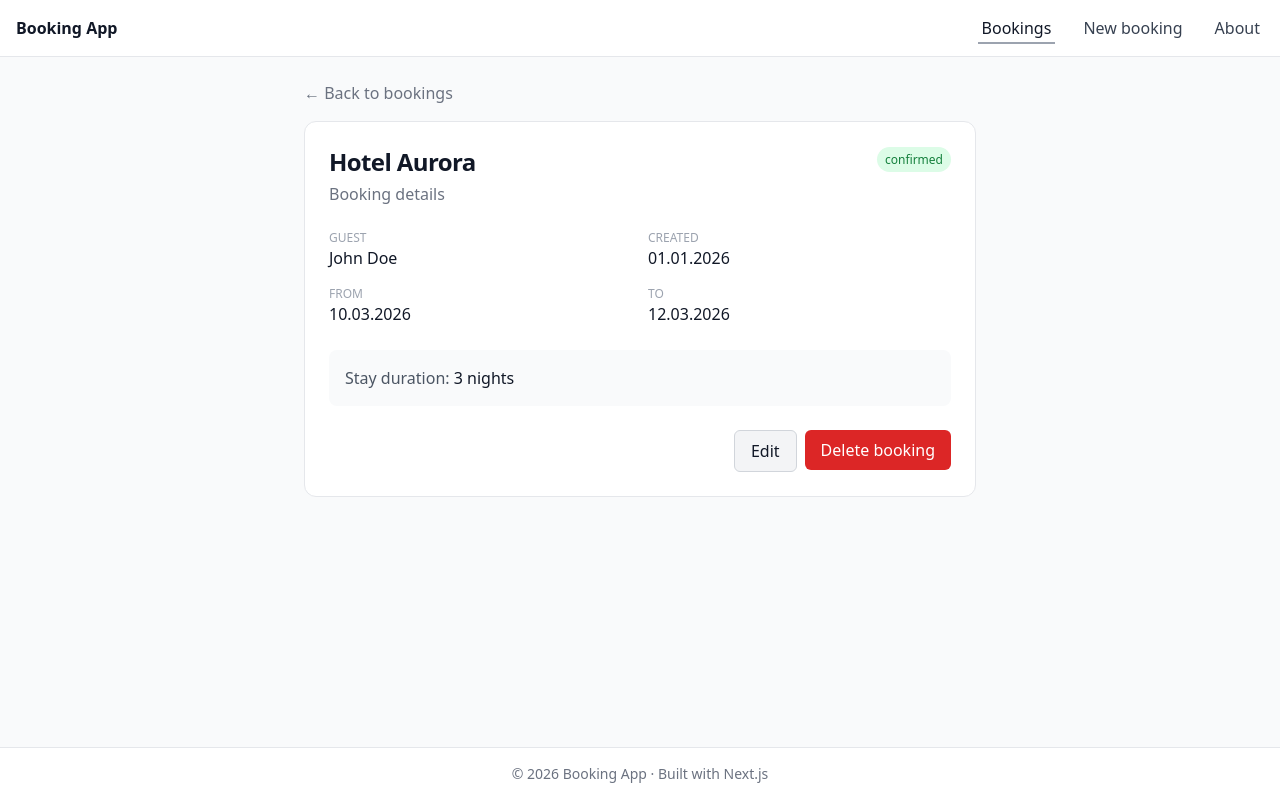
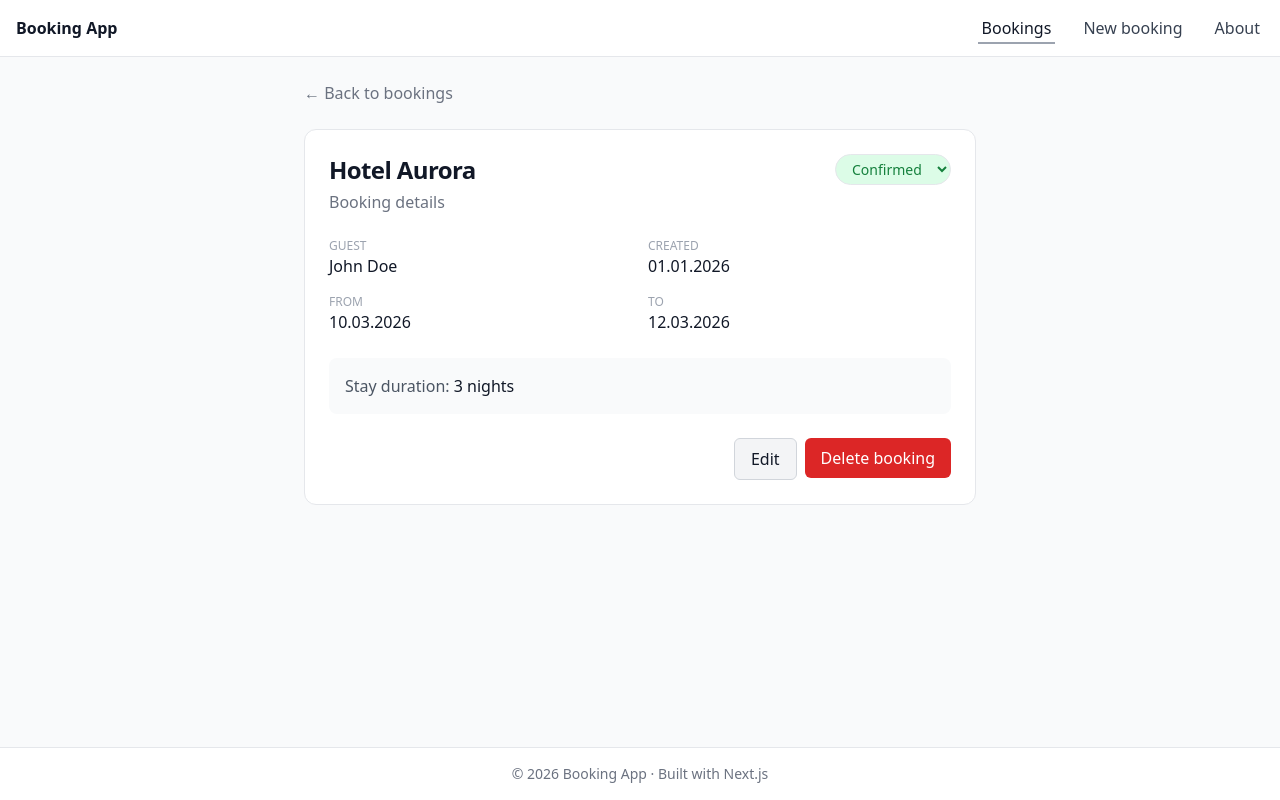
Before and after one commit to veljko-naumovic/reservation-system-frontend, a Next.js app: page /bookings/1 in a window 1280 px wide. Built offline with nearby package versions, Linux system fonts and the light colour scheme.

Commit message:
Add change status on details page

```diff
--- a/app/api/bookings/route.ts
+++ b/app/api/bookings/route.ts
@@ -12,13 +12,13 @@ export const GET = async (request: Request) => {
 	const { searchParams } = new URL(request.url);
 	const id = searchParams.get("id");
 
-	// SINGLE BOOKING
+	// Single booking
 	if (id) {
 		const booking = bookings.find((b) => b.id === id);
 		return NextResponse.json(booking ?? null);
 	}
 
-	// ALL BOOKINGS
+	//All bookings
 	return NextResponse.json(bookings);
 };
 export const POST = async (req: Request) => {
@@ -54,7 +54,7 @@ export const DELETE = async (request: Request) => {
 		);
 	}
 
-	return NextResponse.json({ id }); // vrati id (korisno za frontend)
+	return NextResponse.json({ id }); // retrun id
 };
 
 export const PUT = async (request: Request) => {
@@ -70,3 +70,18 @@ export const PUT = async (request: Request) => {
 
 	return NextResponse.json({ success: true });
 };
+
+export const PATCH = async (request: Request) => {
+	const { searchParams } = new URL(request.url);
+	const id = searchParams.get("id");
+	const body = await request.json();
+
+	const booking = bookings.find((b) => b.id === id);
+	if (!booking) {
+		return NextResponse.json(null, { status: 404 });
+	}
+
+	booking.status = body.status;
+
+	return NextResponse.json(booking);
+};
--- a/app/bookings/[id]/edit/page.tsx
+++ b/app/bookings/[id]/edit/page.tsx
@@ -40,9 +40,13 @@ const EditBookingPage = ({ params }: Props) => {
 	}
 
 	return (
-		<section className="max-w-2xl mx-auto space-y-6">
-			<h1 className="text-2xl font-semibold">Edit booking</h1>
+		<section className="max-w-2xl mx-auto space-y-8">
+			<h1 className="text-2xl font-semibold tracking-tight">
+				Edit booking
+			</h1>
 
+			{/* Card – ISTO kao Create */}
+			<div className="rounded-xl border bg-white p-6">
 				<BookingForm
 					initialData={{
 						title: booking.title,
@@ -52,6 +56,7 @@ const EditBookingPage = ({ params }: Props) => {
 					}}
 					onSubmit={handleUpdate}
 				/>
+			</div>
 		</section>
 	);
 };
--- a/app/bookings/[id]/page.tsx
+++ b/app/bookings/[id]/page.tsx
@@ -1,27 +1,17 @@
+import Link from "next/link";
+import { notFound } from "next/navigation";
 import Button from "@/components/ui/Button";
 import DeleteBookingButton from "@/components/ui/DeleteBookingButton";
+import BookingStatusSelect from "@/components/booking/BookingStatusSelect";
 import { getBookingById } from "@/lib/api.server";
 import { formatDate, getDuration } from "@/lib/date";
-import Link from "next/link";
-import { notFound } from "next/navigation";
 
 interface Props {
 	params: Promise<{ id: string }>;
 }
-
-const statusStyles = (status: string) => {
-	switch (status) {
-		case "confirmed":
-			return "bg-green-100 text-green-700";
-		case "cancelled":
-			return "bg-red-100 text-red-700";
-		default:
-			return "bg-yellow-100 text-yellow-700";
-	}
-};
-
 const BookingDetailsPage = async ({ params }: Props) => {
 	const { id } = await params;
+
 	const booking = await getBookingById(id);
 
 	if (!booking) {
@@ -29,16 +19,16 @@ const BookingDetailsPage = async ({ params }: Props) => {
 	}
 
 	return (
-		<div className="max-w-2xl mx-auto">
+		<div className="max-w-2xl mx-auto space-y-6">
 			<Link
 				href="/bookings"
-				className="mb-4 inline-block text-base text-gray-500
-						   transition-colors duration-150
-						 hover:text-gray-900 hover:underline"
+				className="inline-block text-base text-gray-500 hover:underline"
 			>
 				← Back to bookings
 			</Link>
+
 			<div className="rounded-xl border bg-white p-6 space-y-6">
+				{/* Header */}
 				<div className="flex items-start justify-between">
 					<div>
 						<h1 className="text-2xl font-semibold tracking-tight">
@@ -49,36 +39,13 @@ const BookingDetailsPage = async ({ params }: Props) => {
 						</p>
 					</div>
 
-					<div className="relative group">
-						<span
-							className={`text-xs px-2 py-1 rounded-full cursor-help ${statusStyles(
-								booking.status,
-							)}`}
-						>
-							{booking.status}
-						</span>
-
-						<div
-							className="
-									pointer-events-none
-									absolute left-1/2 top-full z-10 mt-2
-									-translate-x-1/2
-									whitespace-nowrap
-									rounded bg-gray-900 px-2 py-1
-									text-xs text-white
-									opacity-0 group-hover:opacity-100
-									transition"
-						>
-							{booking.status === "pending" &&
-								"Waiting for confirmation"}
-							{booking.status === "confirmed" &&
-								"Booking is confirmed"}
-							{booking.status === "cancelled" &&
-								"Booking was cancelled"}
-						</div>
-					</div>
+					<BookingStatusSelect
+						id={booking.id}
+						initialStatus={booking.status}
+					/>
 				</div>
 
+				{/* Info */}
 				<div className="grid gap-4 sm:grid-cols-2">
 					<div>
 						<p className="text-xs uppercase text-gray-400">Guest</p>
@@ -109,6 +76,7 @@ const BookingDetailsPage = async ({ params }: Props) => {
 					</div>
 				</div>
 
+				{/* Duration */}
 				<div className="rounded-lg bg-gray-50 p-4 text-base text-gray-600">
 					Stay duration:{" "}
 					<span className="font-medium text-gray-900">
@@ -116,6 +84,7 @@ const BookingDetailsPage = async ({ params }: Props) => {
 					</span>
 				</div>
 
+				{/* Actions */}
 				<div className="flex justify-end gap-2">
 					<Link href={`/bookings/${booking.id}/edit`}>
 						<Button variant="secondary">Edit</Button>
--- a/app/bookings/page.tsx
+++ b/app/bookings/page.tsx
@@ -6,11 +6,12 @@ import { useRouter, useSearchParams } from "next/navigation";
 import { formatDate, getDuration } from "@/lib/date";
 import { useAppDispatch, useAppSelector } from "@/store/hooks";
 import { fetchBookings } from "@/store/slices/bookingsSlice";
+import { Booking } from "@/types/booking";
 
-type StatusFilter = "all" | "pending" | "confirmed" | "cancelled";
+type StatusFilter = "all" | Booking["status"];
 type SortOrder = "newest" | "oldest";
 
-const statusStyles = (status: string) => {
+const statusStyles = (status: Booking["status"]) => {
 	switch (status) {
 		case "confirmed":
 			return "bg-green-100 text-green-700";
@@ -76,6 +77,12 @@ const BookingsPage = () => {
 		});
 	};
 
+	const resetFilters = () => {
+		setStatusFilter("all");
+		setSortOrder("newest");
+		router.replace("/bookings", { scroll: false });
+	};
+
 	if (loading) {
 		return (
 			<div className="py-10 text-base text-gray-500">
@@ -111,7 +118,9 @@ const BookingsPage = () => {
 				</span>
 			</div>
 
+			{/* Filters */}
 			<div className="flex flex-wrap items-center gap-3">
+				{/* Status filter */}
 				<div className="relative">
 					<select
 						value={statusFilter}
@@ -122,16 +131,12 @@ const BookingsPage = () => {
 						}}
 						className="
 							appearance-none
-							border
-							rounded
-							px-3
-							py-2
-							pr-10
-							text-base
-							bg-white
+							border rounded
+							px-3 py-2 pr-10
+							text-base bg-white
 							focus:outline-none
-							focus:ring-2
-							focus:ring-blue-500"
+							focus:ring-2 focus:ring-blue-500
+						"
 					>
 						<option value="all">All statuses</option>
 						<option value="pending">Pending</option>
@@ -140,22 +145,11 @@ const BookingsPage = () => {
 					</select>
 
 					<span className="pointer-events-none absolute right-3 top-1/2 -translate-y-1/2 text-gray-500">
-						<svg
-							xmlns="http://www.w3.org/2000/svg"
-							width="18"
-							height="18"
-							viewBox="0 0 24 24"
-							fill="none"
-							stroke="currentColor"
-							strokeWidth="2"
-							strokeLinecap="round"
-							strokeLinejoin="round"
-						>
-							<polyline points="6 9 12 15 18 9" />
-						</svg>
+						▼
 					</span>
 				</div>
 
+				{/* Sort */}
 				<div className="relative">
 					<select
 						value={sortOrder}
@@ -165,39 +159,37 @@ const BookingsPage = () => {
 							updateQuery(statusFilter, next);
 						}}
 						className="
-								appearance-none
-								border
-								rounded
-								px-3
-								py-2
-								pr-10
-								text-base
-								bg-white
-								focus:outline-none
-								focus:ring-2
-								focus:ring-blue-500"
+							appearance-none
+							border rounded
+							px-3 py-2 pr-10
+							text-base bg-white
+							focus:outline-none
+							focus:ring-2 focus:ring-blue-500
+						"
 					>
 						<option value="newest">Newest first</option>
 						<option value="oldest">Oldest first</option>
 					</select>
 
-					{/* Arrow */}
 					<span className="pointer-events-none absolute right-3 top-1/2 -translate-y-1/2 text-gray-500">
-						<svg
-							xmlns="http://www.w3.org/2000/svg"
-							width="18"
-							height="18"
-							viewBox="0 0 24 24"
-							fill="none"
-							stroke="currentColor"
-							strokeWidth="2"
-							strokeLinecap="round"
-							strokeLinejoin="round"
-						>
-							<polyline points="6 9 12 15 18 9" />
-						</svg>
+						▼
 					</span>
 				</div>
+
+				{/* Reset */}
+				{isFiltered && (
+					<button
+						onClick={resetFilters}
+						className="
+							text-base text-gray-500
+							underline underline-offset-4
+							transition-colors duration-150
+							hover:text-gray-900
+						"
+					>
+						Reset
+					</button>
+				)}
 			</div>
 
 			{/* List */}
--- a/app/mock/bookings.json
+++ b/app/mock/bookings.json
@@ -11,7 +11,7 @@
 	{
 		"id": "2",
 		"title": "Sea View Apartment",
-		"guestName": "Ana Petrović",
+		"guestName": "Emily Smith",
 		"dateFrom": "2026-04-01",
 		"dateTo": "2026-04-05",
 		"status": "pending",
--- a/components/booking/BookingCard.tsx
+++ b/components/booking/BookingCard.tsx
@@ -2,7 +2,7 @@ import Link from "next/link";
 import { Booking } from "@/types/booking";
 import { formatDate, getDuration } from "@/lib/date";
 
-const statusStyles = (status: Booking["status"]) => {
+const cardAccentStyles = (status: Booking["status"]) => {
 	switch (status) {
 		case "confirmed":
 			return "border-l-green-400";
@@ -13,6 +13,17 @@ const statusStyles = (status: Booking["status"]) => {
 	}
 };
 
+const badgeStyles = (status: Booking["status"]) => {
+	switch (status) {
+		case "confirmed":
+			return "bg-green-100 text-green-700";
+		case "cancelled":
+			return "bg-red-100 text-red-700";
+		default:
+			return "bg-yellow-100 text-yellow-700";
+	}
+};
+
 interface Props {
 	booking: Booking;
 }
@@ -20,16 +31,17 @@ interface Props {
 const BookingCard = ({ booking }: Props) => {
 	return (
 		<li
-			className="
-				rounded-lg border border-l-4 border-l-gray-200
-				bg-white p-4
+			className={`
+				rounded-lg border border-l-4 bg-white p-4
 				transition-all duration-150 ease-out
-				hover:shadow-md hover:-translate-y-0.5"
+				hover:shadow-md hover:-translate-y-0.5
+				${cardAccentStyles(booking.status)}
+			`}
 		>
 			<div className="space-y-2">
 				<Link
 					href={`/bookings/${booking.id}`}
-					className="text-lg font-medium transition-colors hover:underline"
+					className="text-lg font-medium hover:underline"
 				>
 					{booking.title}
 				</Link>
@@ -47,7 +59,7 @@ const BookingCard = ({ booking }: Props) => {
 
 			<div className="mt-4 flex items-center justify-between">
 				<span
-					className={`text-xs px-2 py-1 rounded-full transition-colors ${statusStyles(
+					className={`text-xs px-2 py-1 rounded-full ${badgeStyles(
 						booking.status,
 					)}`}
 				>
--- /dev/null
+++ b/components/booking/BookingStatusSelect.tsx
@@ -0,0 +1,58 @@
+"use client";
+
+import { useState } from "react";
+import { useRouter } from "next/navigation";
+import { updateBookingStatus } from "@/lib/api.client";
+import { BookingStatus } from "@/types/booking";
+
+interface Props {
+	id: string;
+	initialStatus: BookingStatus;
+}
+
+const statusStyles = (status: BookingStatus) => {
+	switch (status) {
+		case "confirmed":
+			return "bg-green-100 text-green-700";
+		case "cancelled":
+			return "bg-red-100 text-red-700";
+		default:
+			return "bg-yellow-100 text-yellow-700";
+	}
+};
+
+const BookingStatusSelect = ({ id, initialStatus }: Props) => {
+	const [status, setStatus] = useState(initialStatus);
+	const [loading, setLoading] = useState(false);
+	const router = useRouter();
+
+	const handleChange = async (e: React.ChangeEvent<HTMLSelectElement>) => {
+		const next = e.target.value as BookingStatus;
+		setStatus(next);
+		setLoading(true);
+
+		try {
+			await updateBookingStatus(id, next);
+			router.refresh(); // 🔥 refetch server page
+		} finally {
+			setLoading(false);
+		}
+	};
+
+	return (
+		<select
+			value={status}
+			onChange={handleChange}
+			disabled={loading}
+			className={`text-sm px-3 py-1 rounded-full border cursor-pointer ${statusStyles(
+				status,
+			)}`}
+		>
+			<option value="pending">Pending</option>
+			<option value="confirmed">Confirmed</option>
+			<option value="cancelled">Cancelled</option>
+		</select>
+	);
+};
+
+export default BookingStatusSelect;
--- a/lib/api.client.ts
+++ b/lib/api.client.ts
@@ -1,7 +1,7 @@
 import { Booking } from "@/types/booking";
 import { BookingFormData } from "@/components/booking/BookingForm";
 
-// ✅ GET ALL
+// Get all
 export const getBookings = async (): Promise<Booking[]> => {
 	const res = await fetch("/api/bookings", {
 		cache: "no-store",
@@ -14,7 +14,7 @@ export const getBookings = async (): Promise<Booking[]> => {
 	return res.json();
 };
 
-// ✅ GET ONE
+// Get one
 export const getBookingById = async (id: string): Promise<Booking | null> => {
 	const res = await fetch(`/api/bookings?id=${id}`, {
 		cache: "no-store",
@@ -24,7 +24,7 @@ export const getBookingById = async (id: string): Promise<Booking | null> => {
 	return res.json();
 };
 
-// ✅ CREATE
+// Create
 export const createBooking = async (
 	data: BookingFormData,
 ): Promise<Booking> => {
@@ -41,7 +41,7 @@ export const createBooking = async (
 	return res.json();
 };
 
-// ✅ UPDATE
+// Update booking
 export const updateBooking = async (
 	id: string,
 	data: BookingFormData,
@@ -59,7 +59,7 @@ export const updateBooking = async (
 	return res.json();
 };
 
-// ✅ DELETE
+// Delete
 export const deleteBooking = async (id: string): Promise<void> => {
 	const res = await fetch(`/api/bookings?id=${id}`, {
 		method: "DELETE",
@@ -69,3 +69,24 @@ export const deleteBooking = async (id: string): Promise<void> => {
 		throw new Error("Failed to delete booking");
 	}
 };
+
+// Update status
+
+export const updateBookingStatus = async (
+	id: string,
+	status: "pending" | "confirmed" | "cancelled",
+) => {
+	const res = await fetch(`/api/bookings?id=${id}`, {
+		method: "PATCH",
+		headers: {
+			"Content-Type": "application/json",
+		},
+		body: JSON.stringify({ status }),
+	});
+
+	if (!res.ok) {
+		throw new Error("Failed to update status");
+	}
+
+	return res.json();
+};
```
Lines whose indentation alone changed are shown as unchanged.
